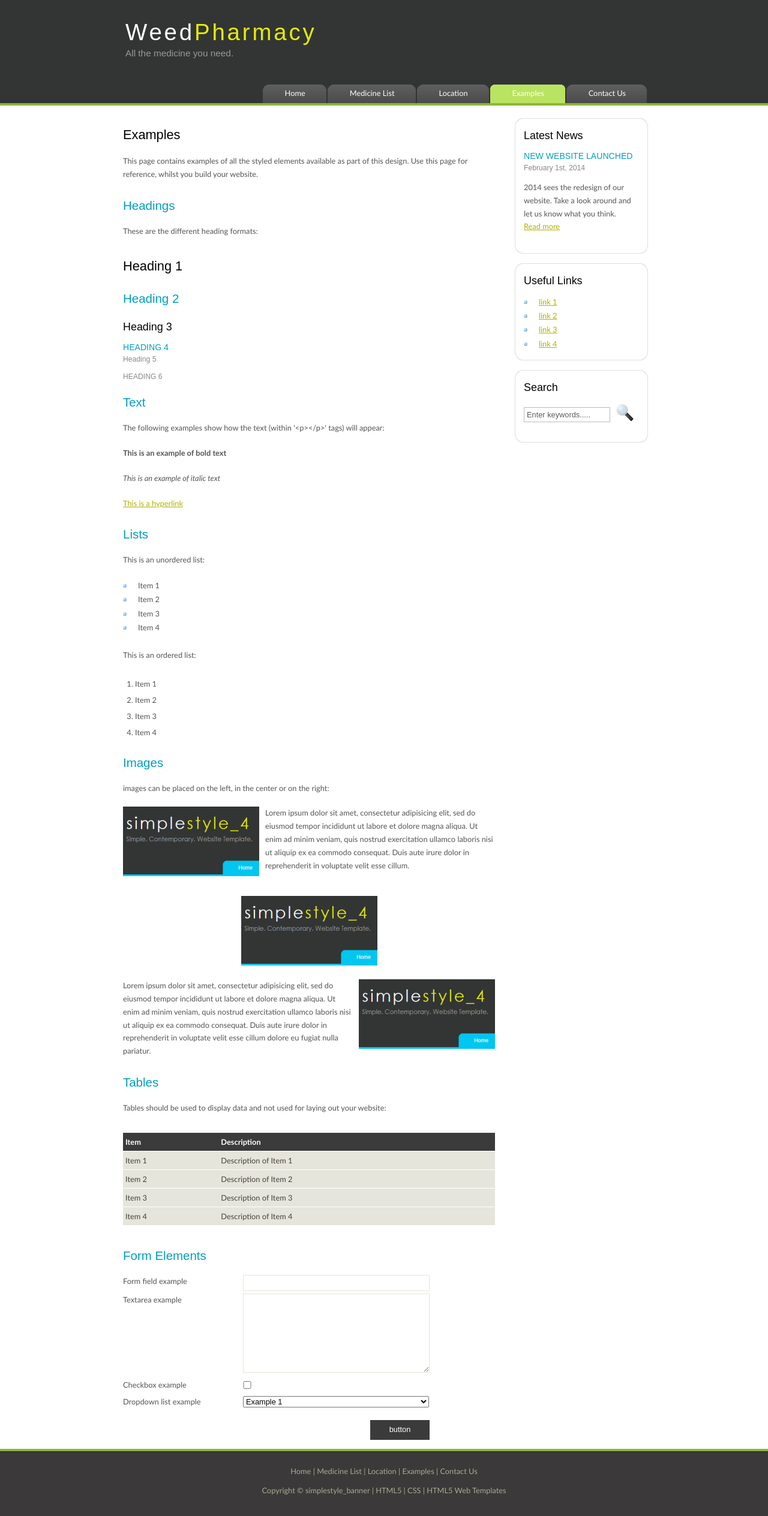
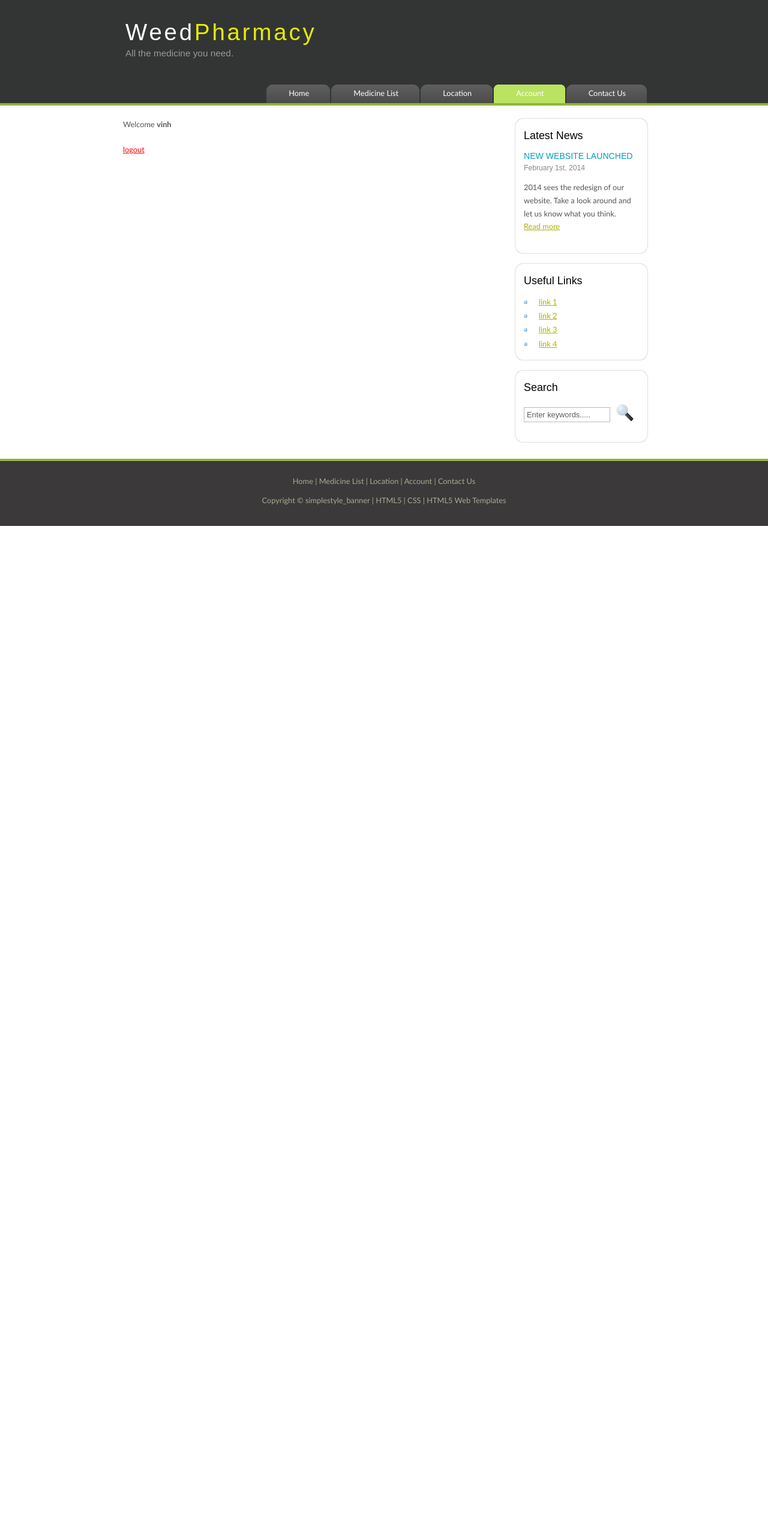
Before and after one commit to Infra-Knight/Drugstore, a PHP site: page /examples.php in a window 1280 px wide. Shown: the whole page at 60% size. After the commit the page ends 877 px from the top, so only its background shows below. Run offline with PHP 8.4, Linux system fonts and the light colour scheme; a user stored in the database is signed in.

Commit message:
Almost done

```diff
--- a/auth_index.php
+++ b/auth_index.php
@@ -9,20 +9,20 @@
 	if (isset($_GET['logout'])) {
 		session_destroy();
 		unset($_SESSION['email']);
-		header("location: auth_login.php");
+		header("location: examples.php");
 	}
 
 ?>
 <!DOCTYPE html>
 <html>
 <head>
-	<title>Home</title>
-	<link rel="stylesheet" type="text/css" href="auth_style.css">
+	<!--<title>Home</title>
+	<link rel="stylesheet" type="text/css" href="auth_style.css">-->
 </head>
 <body>
-	<div class="header">
+	<!--<div class="header">
 		<h2>Home Page</h2>
-	</div>
+	</div>-->
 	<div class="content">
 
 		<!-- notification message -->
--- a/auth_login.php
+++ b/auth_login.php
@@ -29,8 +29,8 @@
 		<p>
 			Not yet a member? <a href="auth_register.php">Sign up</a>
 		</p>
+		<p><a href="index.php">Return</a></p>
 	</form>
-
 
 </body>
 </html>
--- a/auth_register.php
+++ b/auth_register.php
@@ -36,6 +36,7 @@
 		<p>
 			Already a member? <a href="auth_login.php">Sign in</a>
 		</p>
+		<p><a href="index.php">Return</a></p>
 	</form>
 </body>
 </html>
--- a/auth_style.css
+++ b/auth_style.css
@@ -11,7 +11,7 @@ body {
 	width: 30%;
 	margin: 50px auto 0px;
 	color: white;
-	background: #5F9EA0;
+	background: rgb(155, 196, 79);
 	text-align: center;
 	border: 1px solid #B0C4DE;
 	border-bottom: none;
@@ -23,7 +23,7 @@ form, .content {
 	margin: 0px auto;
 	padding: 20px;
 	border: 1px solid #B0C4DE;
-	background: white;
+	background: rgb(245, 245, 245);
 	border-radius: 0px 0px 10px 10px;
 }
 .input-group {
@@ -47,7 +47,7 @@ form, .content {
 	padding: 10px;
 	font-size: 15px;
 	color: white;
-	background: #5F9EA0;
+	background: rgb(155, 196, 79);
 	border: none;
 	border-radius: 5px;
 }
--- a/examples.php
+++ b/examples.php
@@ -12,77 +12,7 @@ include_once('includes/head.php');
       <?php include_once('includes/sidebar.php'); ?>
       <main id="content">
         <!-- insert the page content here -->
-        <h1>Examples</h1>
-        <p>This page contains examples of all the styled elements available as part of this design. Use this page for reference, whilst you build your website.</p>
-        <h2>Headings</h2>
-        <p>These are the different heading formats:</p>
-        <h1>Heading 1</h1>
-        <h2>Heading 2</h2>
-        <h3>Heading 3</h3>
-        <h4>Heading 4</h4>
-        <h5>Heading 5</h5>
-        <h6>Heading 6</h6>
-        <h2>Text</h2>
-        <p>The following examples show how the text (within '&lt;p&gt;&lt;/p&gt;' tags) will appear:</p>
-        <p><strong>This is an example of bold text</strong></p>
-        <p><i>This is an example of italic text</i></p>
-        <p><a href="#">This is a hyperlink</a></p>
-        <h2>Lists</h2>
-        <p>This is an unordered list:</p>
-        <ul>
-          <li>Item 1</li>
-          <li>Item 2</li>
-          <li>Item 3</li>
-          <li>Item 4</li>
-        </ul>
-        <p>This is an ordered list:</p>
-        <ol>
-          <li>Item 1</li>
-          <li>Item 2</li>
-          <li>Item 3</li>
-          <li>Item 4</li>
-        </ol>
-        <h2>Images</h2>
-        <p>images can be placed on the left, in the center or on the right:</p>
-        <span class="left"><img src="style/graphic.png" alt="example graphic" /></span>
-        <p>
-          Lorem ipsum dolor sit amet, consectetur adipisicing elit, sed do eiusmod tempor
-          incididunt ut labore et dolore magna aliqua. Ut enim ad minim veniam, quis nostrud
-          exercitation ullamco laboris nisi ut aliquip ex ea commodo consequat. Duis aute
-          irure dolor in reprehenderit in voluptate velit esse cillum.
-        </p>
-        <span class="center"><img src="style/graphic.png" alt="example graphic" /></span>
-        <span class="right"><img src="style/graphic.png" alt="example graphic" /></span>
-        <p>
-          Lorem ipsum dolor sit amet, consectetur adipisicing elit, sed do eiusmod tempor
-          incididunt ut labore et dolore magna aliqua. Ut enim ad minim veniam, quis nostrud
-          exercitation ullamco laboris nisi ut aliquip ex ea commodo consequat. Duis aute
-          irure dolor in reprehenderit in voluptate velit esse cillum dolore eu fugiat nulla
-          pariatur.
-        </p>
-        <h2>Tables</h2>
-        <p>Tables should be used to display data and not used for laying out your website:</p>
-        <table style="width:100%; border-spacing:0;">
-          <tr><th>Item</th><th>Description</th></tr>
-          <tr><td>Item 1</td><td>Description of Item 1</td></tr>
-          <tr><td>Item 2</td><td>Description of Item 2</td></tr>
-          <tr><td>Item 3</td><td>Description of Item 3</td></tr>
-          <tr><td>Item 4</td><td>Description of Item 4</td></tr>
-        </table>
-        <h2>Form Elements</h2>
-        <form action="#" method="post">
-          <div class="form_settings">
-            <p><span>Form field example</span><input type="text" name="name" value="" /></p>
-            <p><span>Textarea example</span><textarea rows="8" cols="50" name="name"></textarea></p>
-            <p><span>Checkbox example</span><input class="checkbox" type="checkbox" name="name" value="" /></p>
-            <p><span>Dropdown list example</span><select id="id" name="name"><option value="1">Example 1</option><option value="2">Example 2</option></select></p>
-            <p style="padding-top: 15px"><span>&nbsp;</span><input class="submit" type="submit" name="name" value="button" /></p>
-          </div>
-        </form>
-
-
-
-
+        <?php include_once('auth_index.php'); ?>
       </main>
     </div>
     <?php include_once('includes/footer.php') ?>
--- a/includes/header.php
+++ b/includes/header.php
@@ -3,7 +3,7 @@ $links = array();
 $links["index.php"] = "Home";
 $links["products.php"] = "Medicine List";
 $links["page.php"] = "Location";
-$links["examples.php"] = "Examples";
+$links["examples.php"] = "Account";
 $links["contact.php"] = "Contact Us";
 ?>
 <header id="header">
```
Also changed, not shown: auth_server.php (+14 -2 lines), employee.sql (deleted, +0 -74 lines).
